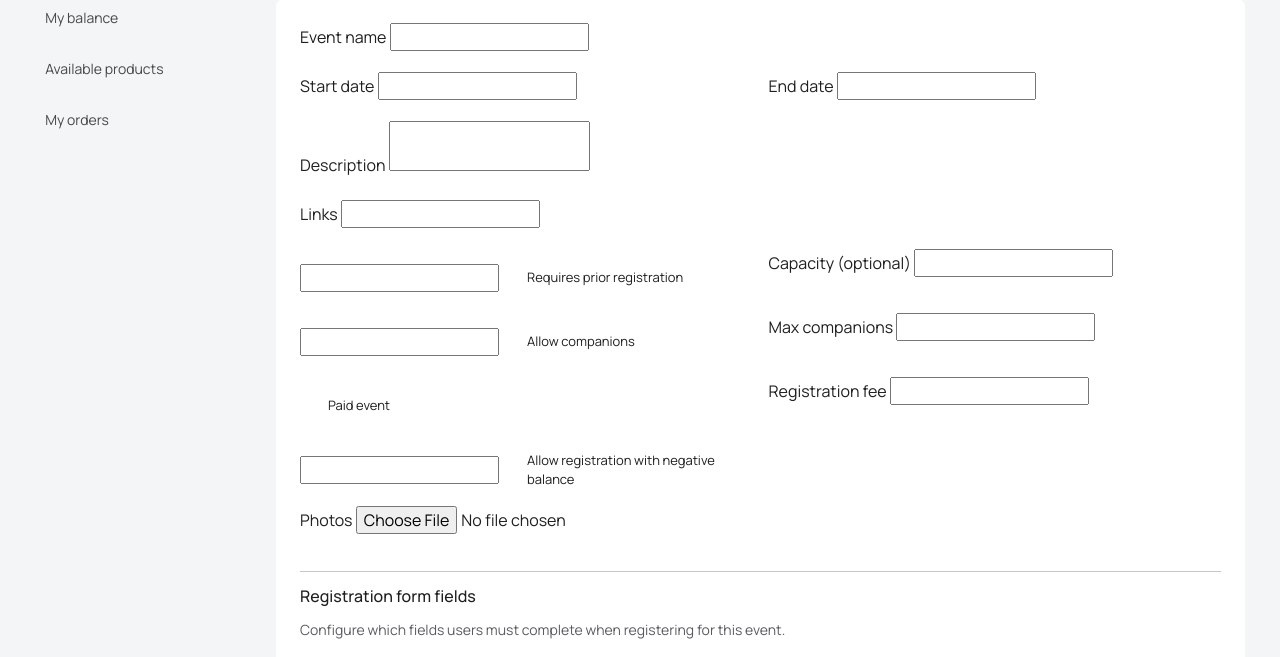
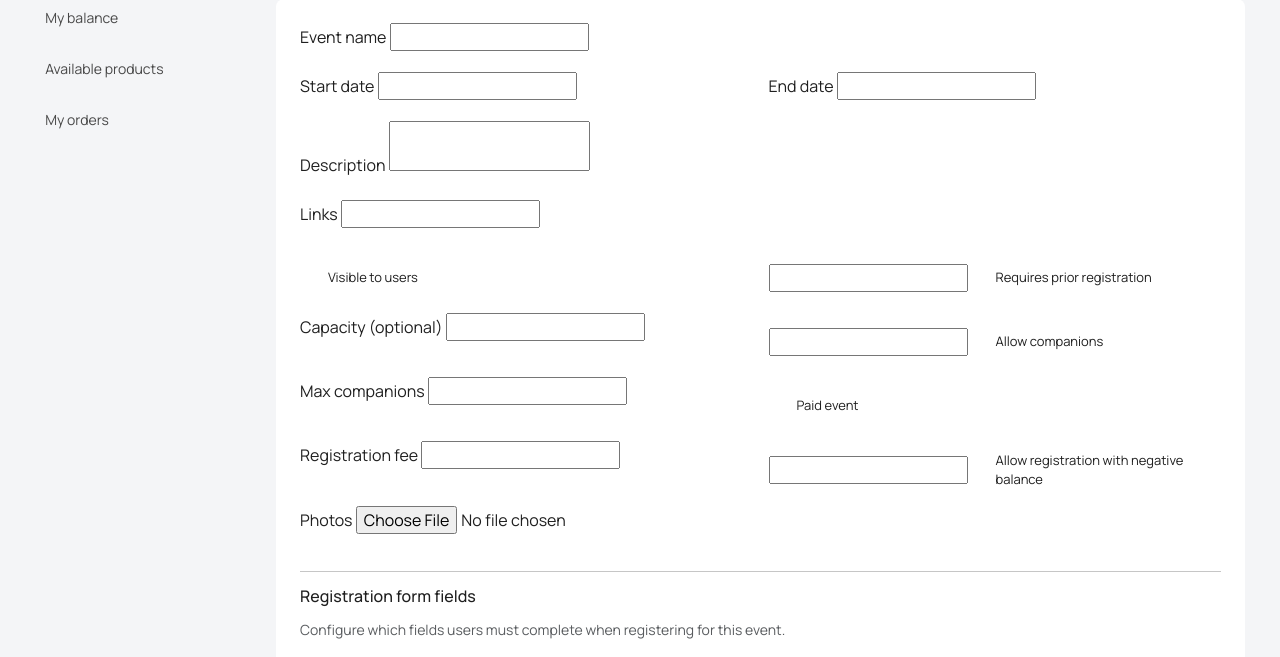
Before and after one commit to slopeztech/CashFlow, a Django app: template templates/admin/events/form_mobile.html in a window 1280 px wide. Shown: the part 184-841 px from the top of the page. Run offline with Django 5.2, Linux system fonts and the light colour scheme; the template is opened without the code that fills it: most values are stand-ins (such as "Sample title", 1, 10 or a date in 2020); grey boxes marked "Sample" are stand-in pictures; form fields are guessed from the names that the template uses; some libraries are stand-ins or nearby versions; some web fonts are replaced.

Commit message:
events is_visible

```diff
--- a/core/controllers/dashboard_controller.py
+++ b/core/controllers/dashboard_controller.py
@@ -370,7 +370,7 @@ def build_user_dashboard_context(user):
                 }
             )
 
-    visible_events = Event.objects.filter(end_at__gte=now).prefetch_related('registrations', 'images')
+    visible_events = Event.objects.filter(is_visible=True, end_at__gte=now).prefetch_related('registrations', 'images')
     for event in visible_events:
         registrations_count = event.total_registered_attendees
         is_full = bool(event.capacity and registrations_count >= event.capacity)
--- a/core/forms.py
+++ b/core/forms.py
@@ -842,6 +842,7 @@ class EventForm(forms.ModelForm):
             'name',
             'start_at',
             'end_at',
+            'is_visible',
             'description',
             'links',
             'requires_registration',
@@ -862,6 +863,7 @@ class EventForm(forms.ModelForm):
                 attrs={'class': 'form-control', 'type': 'datetime-local'},
                 format='%Y-%m-%dT%H:%M',
             ),
+            'is_visible': forms.CheckboxInput(attrs={'class': 'form-check-input'}),
             'description': forms.Textarea(attrs={'class': 'form-control', 'rows': 4}),
             'links': forms.Textarea(
                 attrs={
--- a/core/models.py
+++ b/core/models.py
@@ -49,6 +49,7 @@ class Event(models.Model):
 	links = models.TextField(blank=True)
 	start_at = models.DateTimeField()
 	end_at = models.DateTimeField()
+	is_visible = models.BooleanField(default=True)
 	requires_registration = models.BooleanField(default=False)
 	capacity = models.PositiveIntegerField(null=True, blank=True)
 	is_paid_event = models.BooleanField(default=False)
--- a/templates/admin/events/form_desktop.html
+++ b/templates/admin/events/form_desktop.html
@@ -47,6 +47,13 @@
             <label class="form-label" for="id_links">{% trans 'Links' %}</label>
             {{ form.links }}
             {% if form.links.errors %}<div class="text-danger small mt-1">{{ form.links.errors }}</div>{% endif %}
+          </div>
+
+          <div class="col-md-6 d-flex align-items-end">
+            <div class="form-check">
+              {{ form.is_visible }}
+              <label class="form-check-label" for="id_is_visible">{% trans 'Visible to users' %}</label>
+            </div>
           </div>
 
           <div class="col-md-6 d-flex align-items-end">
```
Also changed, not shown: core/tests/test_core.py (+30 -0 lines), core/webviews/user_views.py (+6 -3 lines), templates/admin/events/list_desktop.html (+14 -0 lines), core/migrations/0019_event_is_visible_alter_asset_pricing_mode.py (added), locale/es/LC_MESSAGES/django.po.
